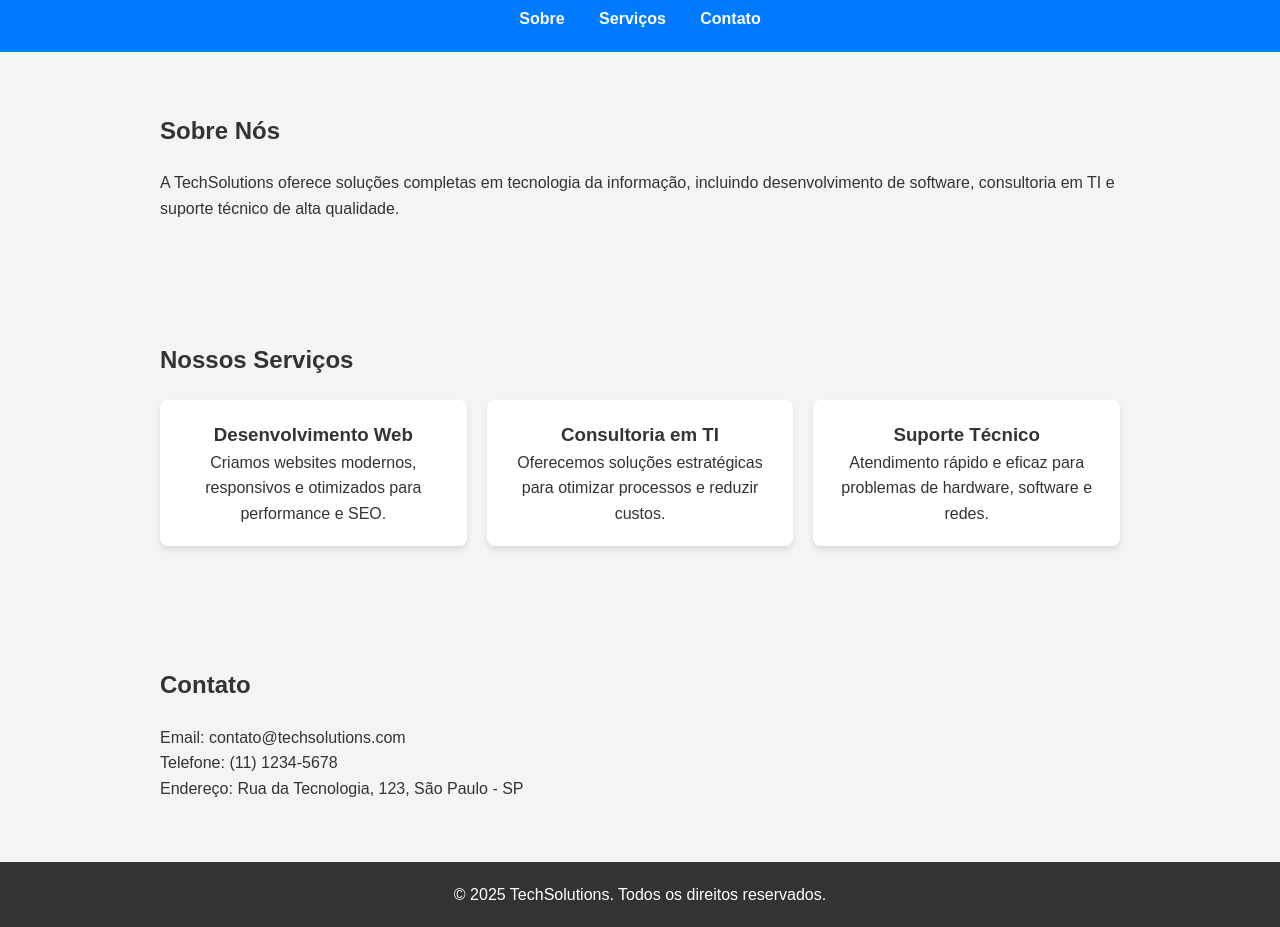
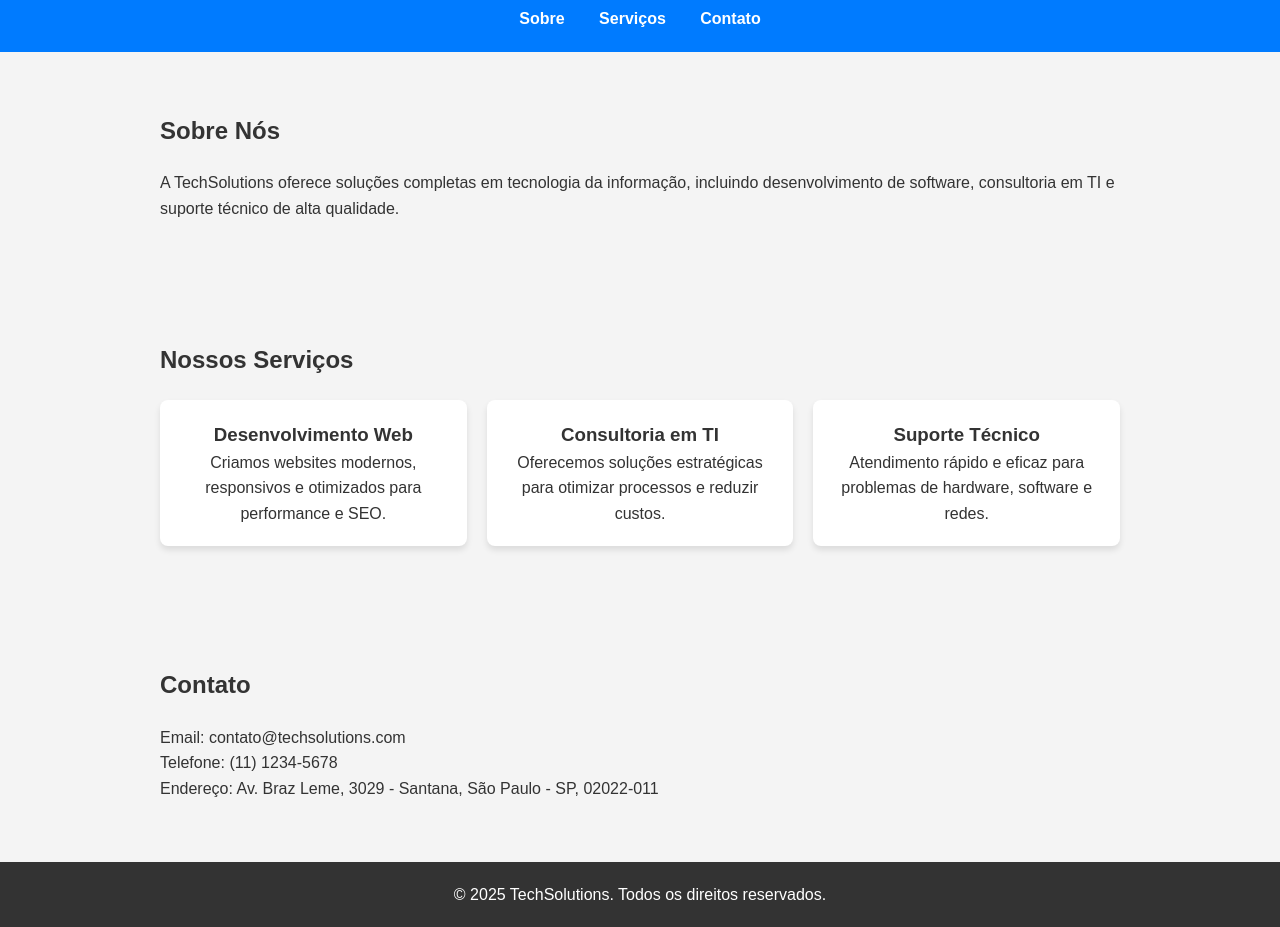
Before and after one commit to rickgp99/rickgp99.github.io, a plain HTML site: page index.html in a window 1280 px wide. Shown: the part 85-1012 px from the top of the page. Drawn offline with Linux system fonts and the light colour scheme.

Commit message:
Update index.html

```diff
--- a/index.html
+++ b/index.html
@@ -98,7 +98,7 @@
     <h2>Contato</h2>
     <p>Email: contato@techsolutions.com</p>
     <p>Telefone: (11) 1234-5678</p>
-    <p>Endereço: Rua da Tecnologia, 123, São Paulo - SP</p>
+    <p>Endereço: Av. Braz Leme, 3029 - Santana, São Paulo - SP, 02022-011</p>
   </section>
 
   <footer>
```
